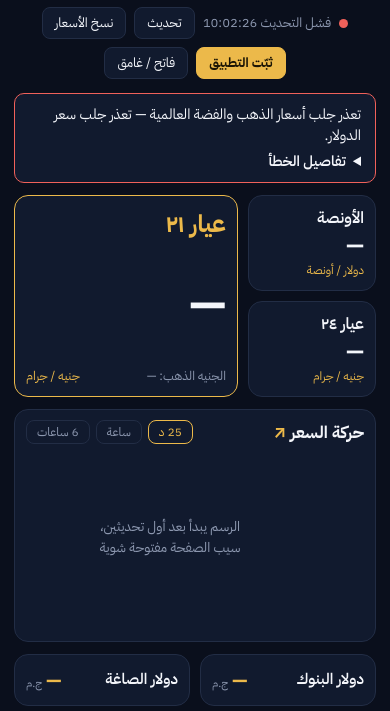
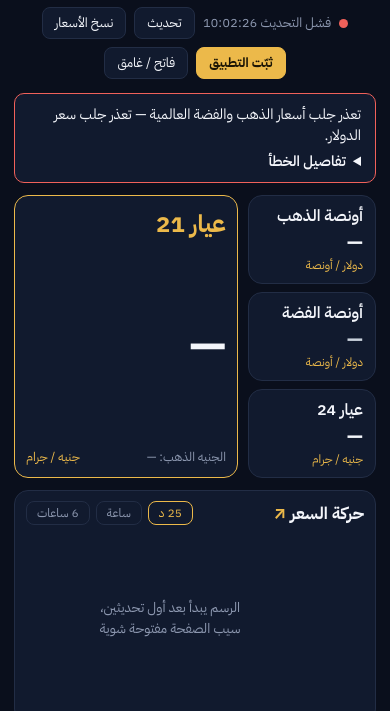
Before and after one commit to abdallarabee94/gold-prices, a plain HTML site: page index.html in a window 390 px wide. Shown: the part 86-797 px from the top of the page. Drawn offline with Linux system fonts and the light colour scheme; no server answers.

Commit message:
English digits by default; show global silver ounce next to gold ounce
Co-Authored-By: Claude Sonnet 5.5 <noreply@anthropic.com>
Claude-Session: https://claude.ai/code/session_015UhngnzxYb4RRKWWnPVj2f

```diff
--- a/index.html
+++ b/index.html
@@ -53,11 +53,13 @@ button:focus-visible,input:focus-visible,select:focus-visible,summary:focus-visi
 
 /* top block */
 .top{display:grid;grid-template-columns:minmax(0,1fr) minmax(0,1.75fr);gap:10px}
-.stack{display:grid;gap:10px;grid-template-rows:1fr 1fr}
+.stack{display:grid;gap:8px;grid-template-rows:repeat(3,1fr)}
+.stack .card{padding:8px 12px}
+.sm.silver .v{color:var(--silver)}
 .card{background:var(--panel);border:1px solid var(--line);border-radius:14px;padding:12px 14px;min-width:0}
 .card .t{font-weight:600;font-size:1rem}
 .sm{display:grid;gap:2px;align-content:center}
-.sm .v{font-size:1.7rem;font-weight:700;direction:ltr;text-align:right;line-height:1.2;font-variant-numeric:tabular-nums}
+.sm .v{font-size:1.45rem;font-weight:700;direction:ltr;text-align:right;line-height:1.2;font-variant-numeric:tabular-nums}
 .sm .u{font-size:.74rem;color:var(--gold);display:flex;justify-content:space-between;gap:6px}
 .sm .u span:first-child{color:var(--gold)}
 .big{border:1.5px solid var(--gold);display:grid;gap:2px;grid-template-rows:auto 1fr auto;padding:12px 14px}
@@ -130,7 +132,7 @@ footer{font-size:.76rem;color:var(--mute);display:grid;gap:3px;text-align:center
 @media (max-width:400px){
   h1{font-size:1.8rem}
   .big .bv{font-size:3rem}
-  .sm .v{font-size:1.45rem}
+  .sm .v{font-size:1.3rem}
   .card,.panel{padding:10px 11px}
   .cur .x{font-size:.82rem}
   .rate .v{font-size:1.25rem}
@@ -159,7 +161,8 @@ footer{font-size:.76rem;color:var(--mute);display:grid;gap:3px;text-align:center
 
   <section class="top">
     <div class="stack">
-      <div class="card sm"><div class="t">الأونصة</div><div class="v" id="vXau">—</div><div class="u"><span>دولار / أونصة</span></div></div>
+      <div class="card sm"><div class="t">أونصة الذهب</div><div class="v" id="vXau">—</div><div class="u"><span>دولار / أونصة</span></div></div>
+      <div class="card sm silver"><div class="t">أونصة الفضة</div><div class="v" id="vXag">—</div><div class="u"><span>دولار / أونصة</span></div></div>
       <div class="card sm"><div class="t">عيار <span class="n" data-n="24">24</span></div><div class="v" id="v24">—</div><div class="u"><span>جنيه / جرام</span></div></div>
     </div>
     <div class="card big">
@@ -205,7 +208,6 @@ footer{font-size:.76rem;color:var(--mute);display:grid;gap:3px;text-align:center
 
   <section class="panel">
     <h2>الفضة</h2>
-    <div class="oz"><span>أونصة الفضة عالمياً</span><b id="vXag">—</b></div>
     <div class="tablebox"><table>
       <thead><tr><th>الصنف</th><th>بالجنيه</th><th>بالدولار</th></tr></thead>
       <tbody id="silverRows"></tbody>
@@ -238,7 +240,7 @@ footer{font-size:.76rem;color:var(--mute);display:grid;gap:3px;text-align:center
         <select id="interval"><option value="15">15 ثانية</option><option value="30">30 ثانية</option><option value="60">دقيقة</option><option value="300">5 دقائق</option></select>
       </label>
       <label>شكل الأرقام
-        <select id="digits"><option value="ar">عربي (٠١٢٣)</option><option value="en">إنجليزي (0123)</option></select>
+        <select id="digits"><option value="en">إنجليزي (0123)</option><option value="ar">عربي (٠١٢٣)</option></select>
       </label>
     </div>
     <p class="note">أسعار الجنيه محسوبة من السعر العالمي × سعر الدولار × نقاوة العيار. دولار الصاغة هو سعر الدولار بعد تطبيق الفرق اللي ضبطته من سعر الصايغ، وسبائك الفضة على نفس الأساس بدون علاوة الماركة أو المصنعية. حركة السعر بتتسجل على جهازك طول ما الصفحة مفتوحة.</p>
@@ -259,7 +261,8 @@ var $ = function(id){return document.getElementById(id)};
 function load(key, def){ try{ var v = localStorage.getItem(key); return v ? JSON.parse(v) : def; }catch(e){ return def; } }
 function save(key, v){ try{ localStorage.setItem(key, JSON.stringify(v)); }catch(e){} }
 
-var cfg = Object.assign({fxMode:'auto', fxManual:'', goldPrem:0, silverPrem:0, interval:30, theme:null, digits:'ar', range:25}, load('gold-cfg', {}));
+var cfg = Object.assign({fxMode:'auto', fxManual:'', goldPrem:0, silverPrem:0, interval:30, theme:null, digits:'en', range:25}, load('gold-cfg', {}));
+if(cfg.digitsV !== 2){ cfg.digits = 'en'; cfg.digitsV = 2; try{ localStorage.setItem('gold-cfg', JSON.stringify(cfg)); }catch(e){} }
 var last = load('gold-last', null);
 var hist = load('gold-hist2', []);
 var S = {xau:null, xag:null, fx:null, rates:null, srcMetal:'', srcFx:'', metalTs:null, timer:null, busy:false, fromCache:false};
@@ -402,7 +405,7 @@ function renderChart(){
   var pct = (pts[pts.length-1].v / pts[0].v - 1) * 100;
   badge.hidden = false;
   badge.className = 'badge ' + (Math.abs(pct) < 0.005 ? 'flat' : pct > 0 ? 'up' : 'down');
-  badge.textContent = (Math.abs(pct) < 0.005 ? '' : pct > 0 ? '▲ ' : '▼ ') + ar(num(Math.abs(pct), 2)) + '٪';
+  badge.textContent = (Math.abs(pct) < 0.005 ? '' : pct > 0 ? '▲ ' : '▼ ') + ar(num(Math.abs(pct), 2)) + (cfg.digits==='en' ? '%' : '٪');
 }
 Array.prototype.forEach.call($('chips').children, function(b){
   b.addEventListener('click', function(){ cfg.range = +b.getAttribute('data-r'); save('gold-cfg', cfg); renderChart(); });
--- a/sw.js
+++ b/sw.js
@@ -1,4 +1,4 @@
-var CACHE = 'gold-shell-v6';
+var CACHE = 'gold-shell-v7';
 var SHELL = ['./', './index.html', './manifest.json', './icons/icon-192.png', './icons/icon-512.png', './icons/apple-touch-icon.png'];
 
 self.addEventListener('install', function(e){
```
